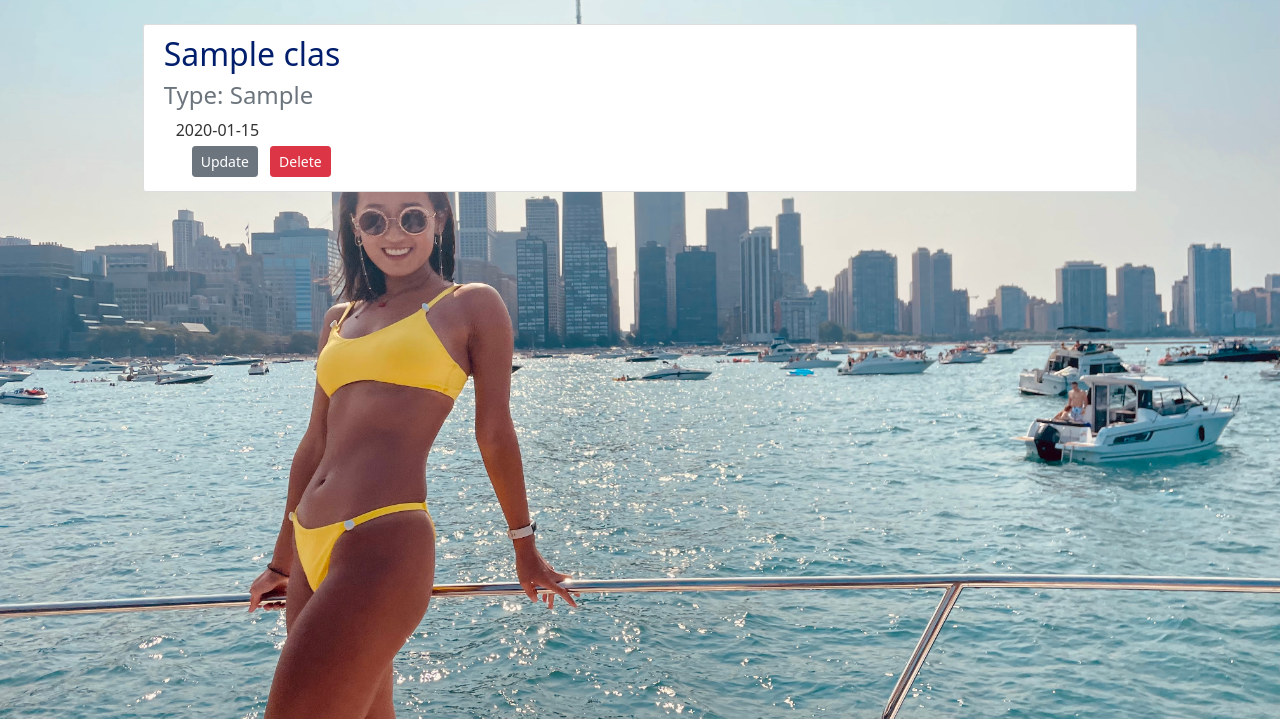
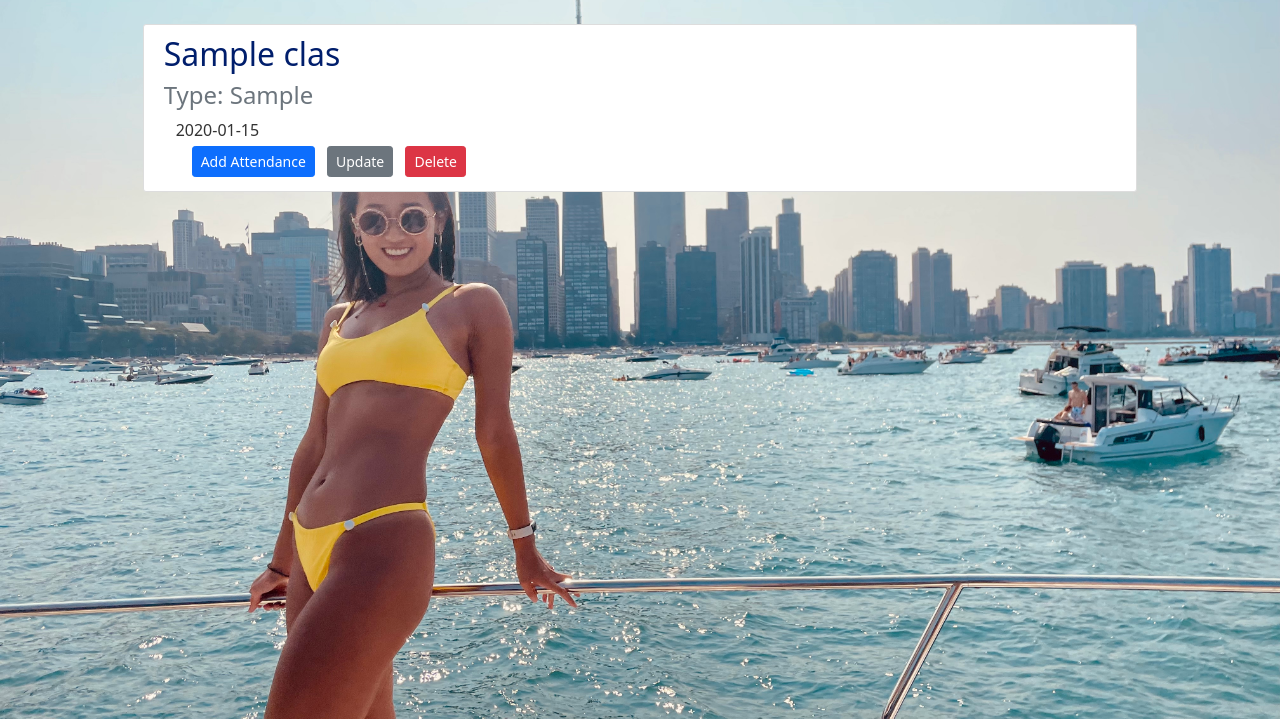
Before and after one commit to ayeryn/gymlog, a Flask app: page /class/1 in a window 1280 px wide. Shown: the part 56-775 px from the top of the page. Run offline with Flask 3, Linux system fonts and the light colour scheme; tables that the repository leaves empty hold one stand-in row (values such as "Sample post").

Commit message:
Add add_attendance button to class page

```diff
--- a/gymreport/templates/class.html
+++ b/gymreport/templates/class.html
@@ -11,6 +11,8 @@
             </div>
             {% endfor %}
             <div>
+                <a class="btn btn-primary btn-sm m-1" href="{{ url_for('new_attendance') }}">Add
+                    Attendance</a>
                 <a class="btn btn-secondary btn-sm m-1"
                     href="{{ url_for('edit_class', class_id=gymclass.id) }}">Update</a>
                 <button type="button" class="btn btn-danger btn-sm m-1" data-bs-toggle="modal"
```
